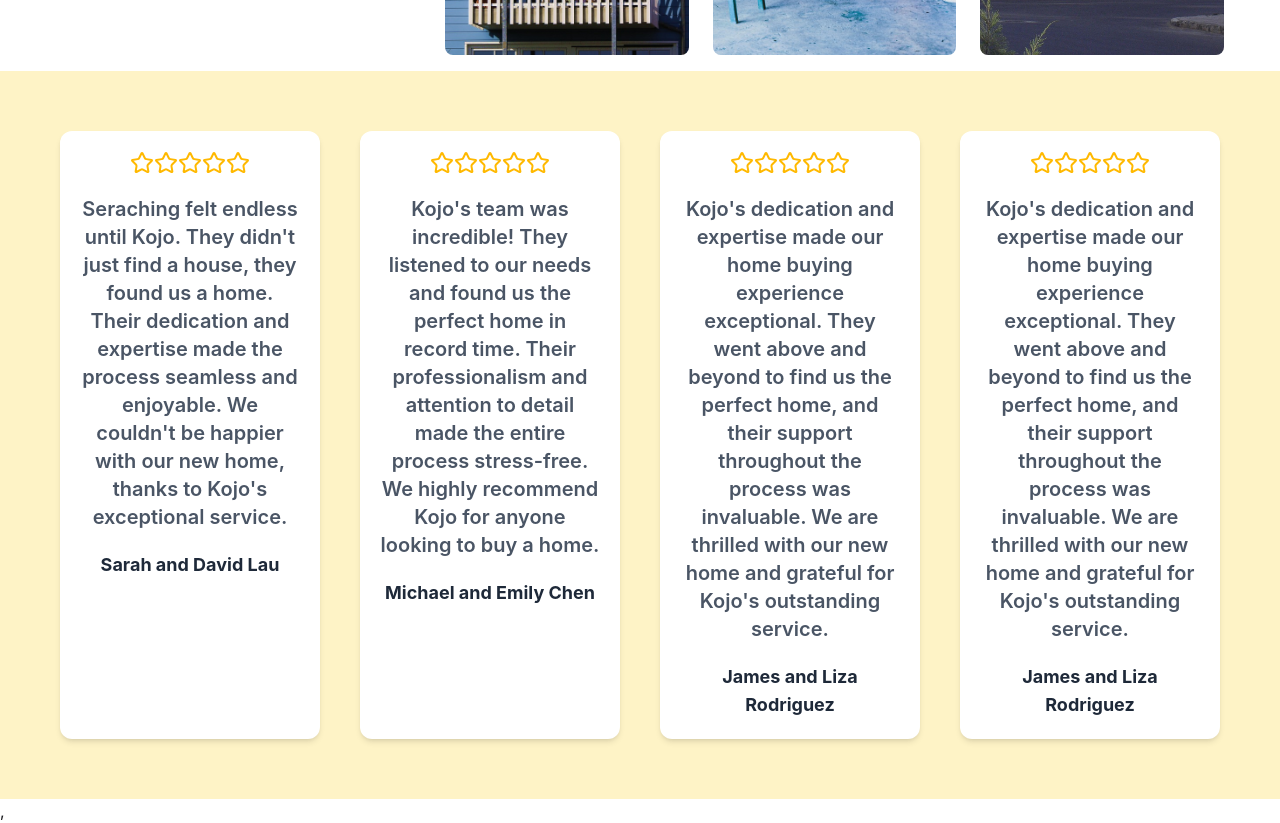
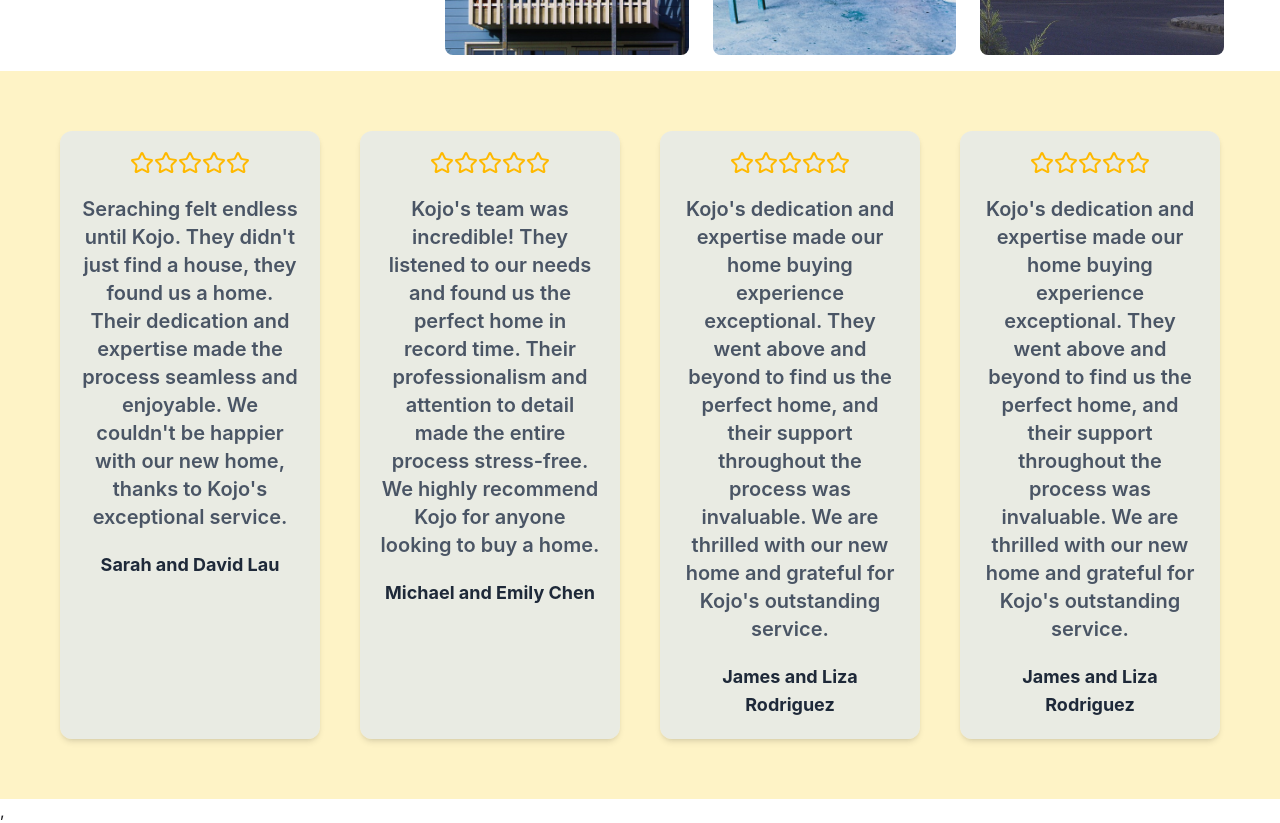
Before and after one commit to acquah-forever/my-realEstate, a React (Vite) app: page / in a window 1280 px wide. Shown: the part 5820-6643 px from the top of the page. Built offline with nearby package versions, Linux system fonts and the light colour scheme.

Commit message:
wrappped up Reviews.jsx

```diff
--- a/src/components/Reviews.jsx
+++ b/src/components/Reviews.jsx
@@ -3,7 +3,7 @@ import { Star } from "lucide-react"
 
 const Reviews = ({ icon, comment, name }) => {
   return (
-    <div className="bg-white p-5 rounded-xl shadow-md space-y-5 flex flex-col items-center text-center h-full">
+    <div className="bg-slate-200/70 p-5 rounded-xl shadow-md space-y-5 flex flex-col items-center text-center h-full">
 
       <span className="text-amber-400 text-3xl flex">{icon}</span>
 
```
